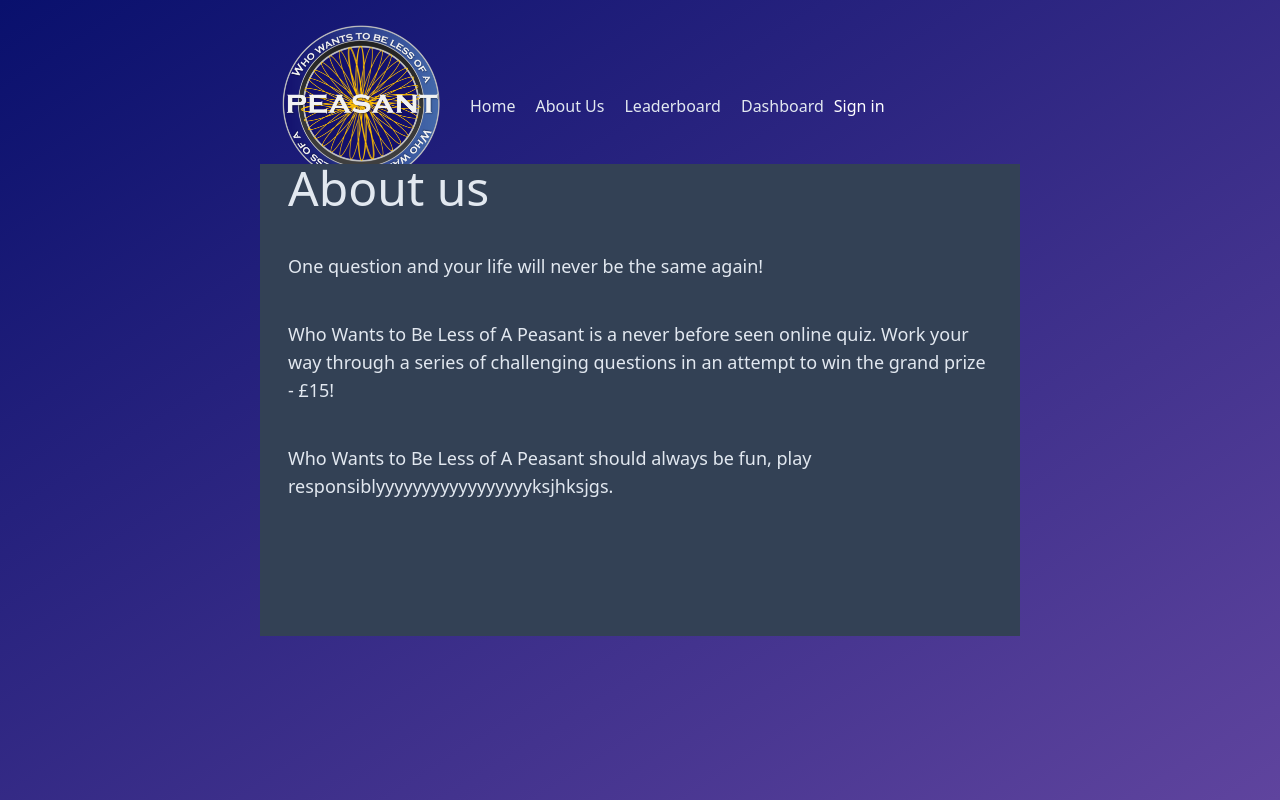
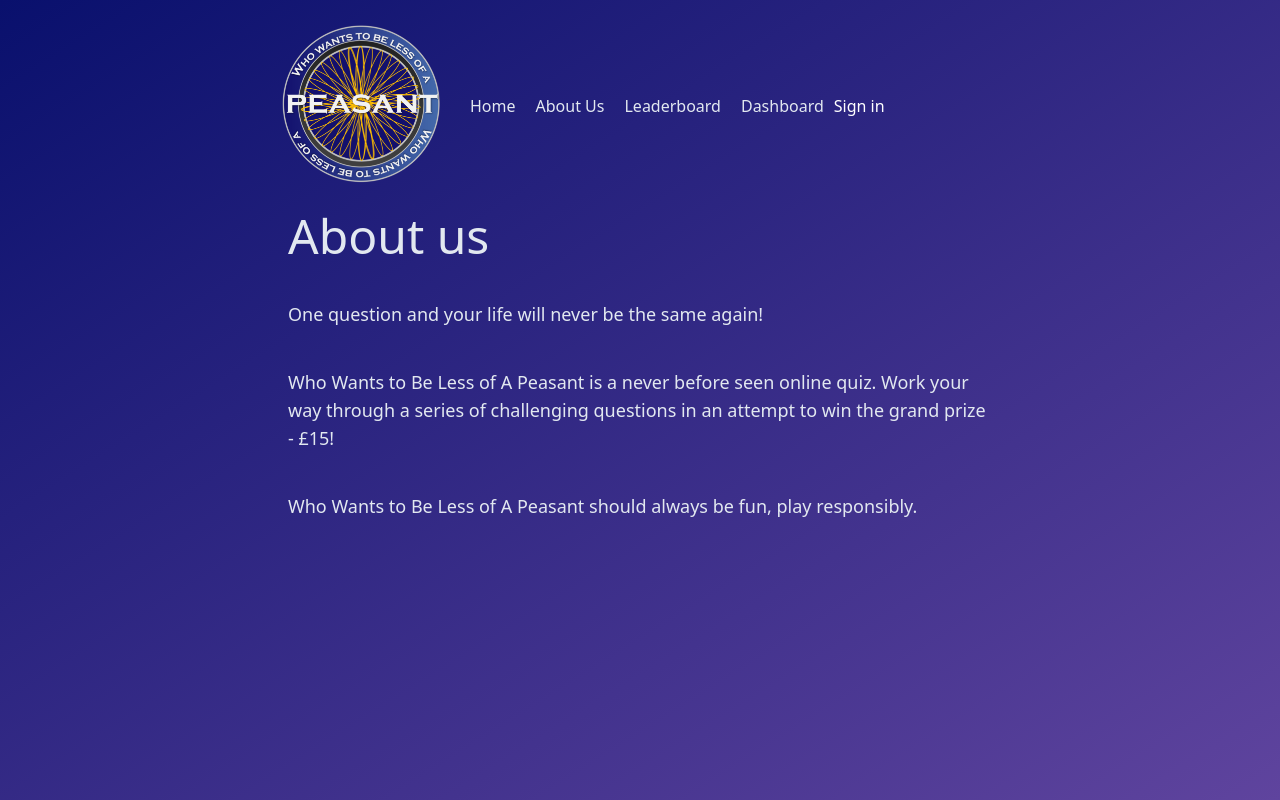
Before and after one commit to feeeluk/whowantsbelessofapeasant, a React (Vite) app in the folder client/: page /aboutus in a window 1280 px wide. Built offline with nearby package versions, Linux system fonts and the light colour scheme; no server answers.

Commit message:
removed grey box, brought edge down, swapped to £

```diff
--- a/client/src/App.jsx
+++ b/client/src/App.jsx
@@ -18,7 +18,7 @@ export default function App() {
       <div className="col-start-2 col-span-3">
         <NavBar />
       </div>
-      <div className="row-start-2 col-start-2 col-span-3 sm:flex sm:flex-col row-span-3 bg-slate-700 sm:text-xs">
+      <div className="row-start-2 col-start-2 col-span-3 sm:flex sm:flex-col row-span-3 sm:text-xs">
         <Routes>
           <Route path="/" element={<Home />} />
           <Route path="/aboutus" element={<AboutUs />} />
--- a/client/src/Pages/AboutUs.jsx
+++ b/client/src/Pages/AboutUs.jsx
@@ -1,7 +1,7 @@
 export function AboutUs() {
   return (
     <div className="px-7">
-      <section className="text-5xl flex flex-row items-center  text-slate-200">
+      <section className="text-5xl flex flex-row items-center text-slate-200 mt-12">
         <h1>About us</h1>
       </section>
       <div className="flex flex-col py-5 text-lg text-slate-200">
@@ -17,7 +17,7 @@ export function AboutUs() {
 
         <p className="py-5">
           Who Wants to Be Less of A Peasant should always be fun, play
-          responsiblyyyyyyyyyyyyyyyyyksjhksjgs.
+          responsibly.
         </p>
       </div>
     </div>
--- a/client/src/Pages/Leaderboard.jsx
+++ b/client/src/Pages/Leaderboard.jsx
@@ -14,7 +14,7 @@ export default function Leaderboard() {
 
   return (
     <div className="px-7">
-      <section className="text-5xl flex flex-row items-center  text-slate-200">
+      <section className="text-5xl flex flex-row items-center  text-slate-200 mt-12">
         <h1>Leaderboard</h1>
       </section>
 
--- a/client/src/Pages/Quiz.jsx
+++ b/client/src/Pages/Quiz.jsx
@@ -45,7 +45,7 @@ export default function Quiz() {
       {quiz ? (
         <div className="">
           <h2>Question number: {question + 1} / 15</h2>
-          <h2>Question score: {quiz[question].questions_value}pts</h2>
+          <h2>Question score: £{quiz[question].questions_value}</h2>
           <h2>Question: {quiz[question].questions_question}</h2>
           <div className="grid grid-cols-2 grid-rows-2 place-items-center max-w-96 place-content-center">
             <button
--- a/client/src/Pages/SignUp.jsx
+++ b/client/src/Pages/SignUp.jsx
@@ -33,7 +33,7 @@ export default function SignUpPage() {
     // POST to express
   }
   return (
-    <div className="flex flex-col py-5 text-slate-200">
+    <div className="flex flex-col py-5 text-sky-500">
       <form onSubmit={handleFormSubmit}>
         <label htmlFor="user_name">Username: </label>
         <input
```
